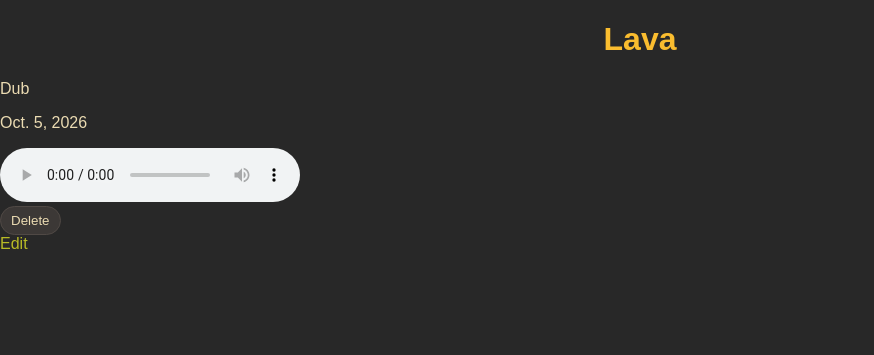
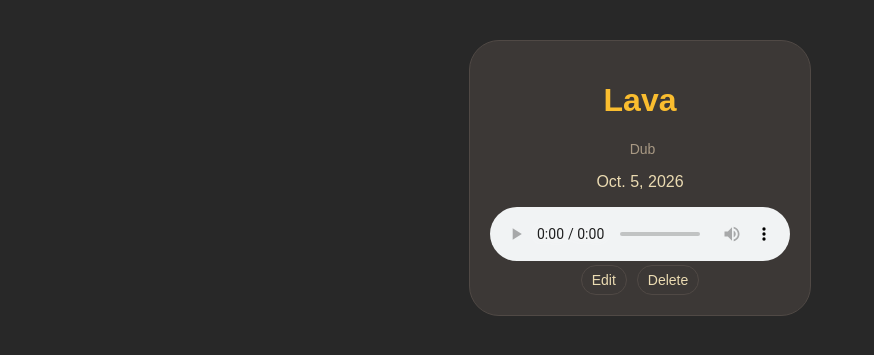
Before and after one commit to Slubateau1040/dub-site, a Django app: page /1/ in a window 1280 px wide. Shown: the top 355 px of the page, without its empty margins (0-874 px from the left). Run offline with Django 5.2, Linux system fonts and the light colour scheme; data comes from the database, SQL or seed files in the repository; both versions use the stored data as it was after the commit.

Commit message:
Style riddim detail page

```diff
--- a/static/css/style.css
+++ b/static/css/style.css
@@ -81,3 +81,44 @@ select, button {
     background-color: var(--green);
     color: var(--bg-dark);
 }
+
+.riddim-detail {
+    width: fit-content;
+    margin: 40px auto;
+    padding: 20px;
+    background-color: var(--bg-card);
+    border: 1px solid var(--border);
+    border-radius: 30px;
+    text-align: center;
+}
+
+.riddim-actions {
+    display: flex;
+    justify-content: center;
+    gap: 10px;
+    width: 100%;
+}
+
+.riddim-actions a,
+.riddim-actions button {
+    font: inherit;
+    font-size: 14px;
+    background-color: var(--bg-card);
+    color: var(--text);
+    border: 1px solid var(--border);
+    padding: 6px 10px;
+    border-radius: 30px;
+    cursor: pointer;
+    transition: all 0.2s ease;
+}
+
+.riddim-actions a:hover {
+    border-color: var(--yellow);
+    color: var(--yellow);
+}
+
+.riddim-actions button:hover {
+    border-color: var(--red);
+    background-color: var(--red);
+    color: var(--bg-dark);
+}
--- a/templates/riddim/detail.html
+++ b/templates/riddim/detail.html
@@ -1,16 +1,19 @@
 {% extends 'base.html' %}
 
 {% block content %}
+    <div class="riddim-detail">
         <h1>{{ riddim.name }}</h1>
-    <p>{{ riddim.genre }}</p>
-    <p>{{ riddim.date }}</p>
+        <p class="riddim-genre">{{ riddim.genre }}</p>
+        <p class="riddim-date">{{ riddim.date }}</p>
         <audio controls src="{{ riddim.audio_file.url }}"></audio>
 
+        <div class="riddim-actions">
+            <a href="{% url 'edit_riddim' riddim.id %}">Edit</a>
             <form action='{% url 'delete_riddim' riddim.id %}' method='post'>
                 {% csrf_token %}
                 <button type='submit'>Delete</button>
             </form>
 
-    <a href="{% url 'edit_riddim' riddim.id %}">Edit</a>
-
+        </div>
+    </div>
 {% endblock %}
--- a/templates/riddim/list.html
+++ b/templates/riddim/list.html
@@ -1,7 +1,7 @@
 {% extends 'base.html' %}
 
 {% block content %}
-    <h1>Riddims :</h1>
+    <h1>Riddims</h1>
     <form method="get" class="filter-form">
         <select name="genre">
             <option value="">All genres</option>
```
Also changed, not shown: db.sqlite3. Lines whose indentation alone changed are shown as unchanged.
